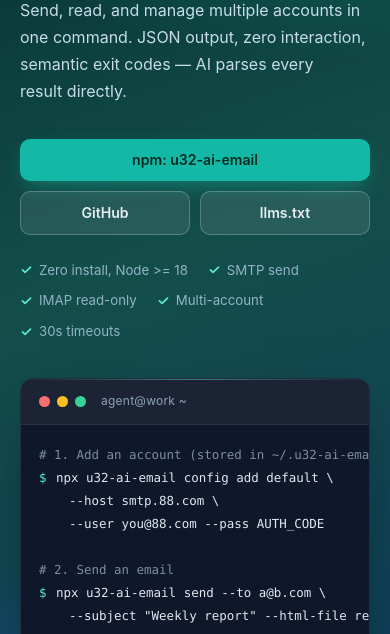
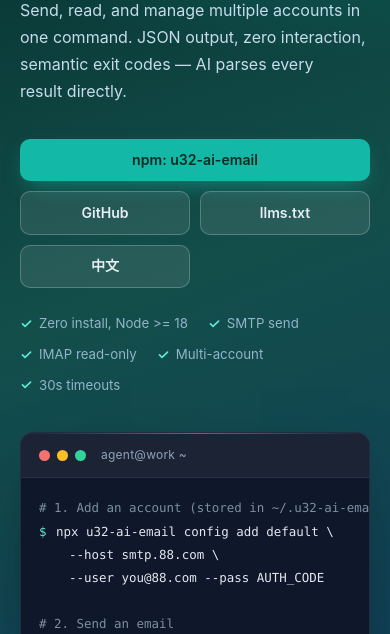
Before and after one commit to u32-cn/u32-ai-email, a website: page docs/index.html in a window 390 px wide. Shown: the part 210-844 px from the top of the page. Drawn offline with Linux system fonts and the light colour scheme.

Commit message:
feat: add manual zh/en language toggle to homepage

```diff
--- a/docs/index.html
+++ b/docs/index.html
@@ -334,6 +334,7 @@
       prompt2Text: '你在执行任务时，遇到问题或者进度特别缓慢时，可以使用 npx u32-ai-email 发邮件至 <xxx@qq.com> 通知我。',
       prompt2Note: '把 <code>&lt;xxx@qq.com&gt;</code> 换成实际收件人；这是给 AI 的提示词，不是可直接在终端执行的命令。',
       copy: '一键复制', copyLabel: '复制发邮件提示词', copy2Label: '复制通知提示词', copied: '已复制',
+      langToggle: 'English', langToggleLabel: '切换到英文',
       featH2: '为什么适合 AI', featDesc: '每一处设计都为了让 Agent 少猜、少试、少返工。',
       feat1T: '为 AI 设计的输出',
       feat1P: '所有命令输出 JSON、exit code 语义化（<span class="nowrap">0 成功</span> / <span class="nowrap">1 用法错</span> / <span class="nowrap">2 失败</span>），脚本直接解析，不用猜格式。',
@@ -381,6 +382,7 @@
       prompt2Text: 'While working on a task, if you hit a problem or progress is particularly slow, you can use npx u32-ai-email to email <xxx@qq.com> to notify me.',
       prompt2Note: 'Replace <code>&lt;xxx@qq.com&gt;</code> with the real recipient; this is a prompt for an AI agent, not a command to run in a terminal.',
       copy: 'Copy prompt', copyLabel: 'Copy the email prompt', copy2Label: 'Copy the notification prompt', copied: 'Copied!',
+      langToggle: '中文', langToggleLabel: 'Switch to Chinese',
       featH2: 'Built for AI', featDesc: 'Every detail reduces guessing, trial and error for agents.',
       feat1T: 'AI-native output',
       feat1P: 'Every command prints JSON with semantic <span class="nowrap">exit codes</span> (<span class="nowrap">0 success</span> / <span class="nowrap">1 usage error</span> / <span class="nowrap">2 failure</span>), so scripts parse results without guessing.',
@@ -411,9 +413,15 @@
     }
   };
 
+  var STORAGE_KEY = 'u32-ai-email-lang';
+
   function pickLang() {
     var override = new URLSearchParams(location.search).get('lang');
     if (override === 'zh' || override === 'en') return override;
+    try {
+      var saved = localStorage.getItem(STORAGE_KEY);
+      if (saved === 'zh' || saved === 'en') return saved;
+    } catch (e) {}
     var langs = navigator.languages && navigator.languages.length ? navigator.languages : [navigator.language || ''];
     for (var i = 0; i < langs.length; i++) if (/^zh\b/i.test(langs[i] || '')) return 'zh';
     return 'en';
@@ -421,12 +429,6 @@
 
   var lang = pickLang();
   var d = DICT[lang];
-  window.__u32I18n = d;
-  document.documentElement.lang = lang === 'zh' ? 'zh-CN' : 'en';
-  document.title = d.title;
-  document.querySelector('meta[name="description"]').content = d.desc;
-  document.querySelector('meta[property="og:title"]').content = d.title;
-  document.querySelector('meta[property="og:description"]').content = d.ogDesc;
 
   function apply() {
     var i, el, key, value;
@@ -447,8 +449,29 @@
     }
   }
 
-  if (document.readyState === 'loading') document.addEventListener('DOMContentLoaded', apply);
-  else apply();
+  function setLang(next) {
+    lang = next;
+    d = DICT[lang];
+    window.__u32I18n = d;
+    document.documentElement.lang = lang === 'zh' ? 'zh-CN' : 'en';
+    document.title = d.title;
+    document.querySelector('meta[name="description"]').content = d.desc;
+    document.querySelector('meta[property="og:title"]').content = d.title;
+    document.querySelector('meta[property="og:description"]').content = d.ogDesc;
+    apply();
+  }
+
+  function init() {
+    setLang(lang);
+    document.getElementById('lang-toggle').addEventListener('click', function () {
+      lang = lang === 'zh' ? 'en' : 'zh';
+      try { localStorage.setItem(STORAGE_KEY, lang); } catch (e) {}
+      setLang(lang);
+    });
+  }
+
+  if (document.readyState === 'loading') document.addEventListener('DOMContentLoaded', init);
+  else init();
 })();
 </script>
 </head>
@@ -463,6 +486,7 @@
       <a class="btn btn-primary" href="https://www.npmjs.com/package/u32-ai-email">npm: u32-ai-email</a>
       <a class="btn btn-ghost" href="https://github.com/u32-cn/u32-ai-email">GitHub</a>
       <a class="btn btn-ghost" href="/llms.txt" target="_blank" rel="noopener">llms.txt</a>
+      <button type="button" class="btn btn-ghost" id="lang-toggle" data-u32-name="lang-toggle" data-i18n="langToggle" data-i18n-aria="langToggleLabel" aria-label="切换到英文">English</button>
     </div>
     <div class="hero-meta">
       <span data-i18n="meta1">零安装，Node ≥ 18</span><span data-i18n="meta2">SMTP 发件</span><span data-i18n="meta3">IMAP 只读收件</span><span data-i18n="meta4">多账户配置</span><span data-i18n="meta5">30s 超时兜底</span>
@@ -606,7 +630,9 @@ $ npx u32-ai-email config test</pre>
     { btn: document.getElementById('ai-prompt-copy'), text: document.getElementById('ai-prompt-text') },
     { btn: document.getElementById('ai-prompt-copy-2'), text: document.getElementById('ai-prompt-text-2') }
   ];
-  var dict = window.__u32I18n || { copy: '一键复制', copied: '已复制' };
+  function dict() {
+    return window.__u32I18n || { copy: '一键复制', copied: '已复制' };
+  }
 
   function legacyCopy(value) {
     var ta = document.createElement('textarea');
@@ -625,9 +651,9 @@ $ npx u32-ai-email config test</pre>
     var resetTimer;
 
     function copied() {
-      btn.textContent = dict.copied;
+      btn.textContent = dict().copied;
       clearTimeout(resetTimer);
-      resetTimer = setTimeout(function () { btn.textContent = dict.copy; }, 1500);
+      resetTimer = setTimeout(function () { btn.textContent = dict().copy; }, 1500);
     }
 
     btn.addEventListener('click', function () {
```
Also changed, not shown: .workbuddy/memory/2026-11-24.md.
